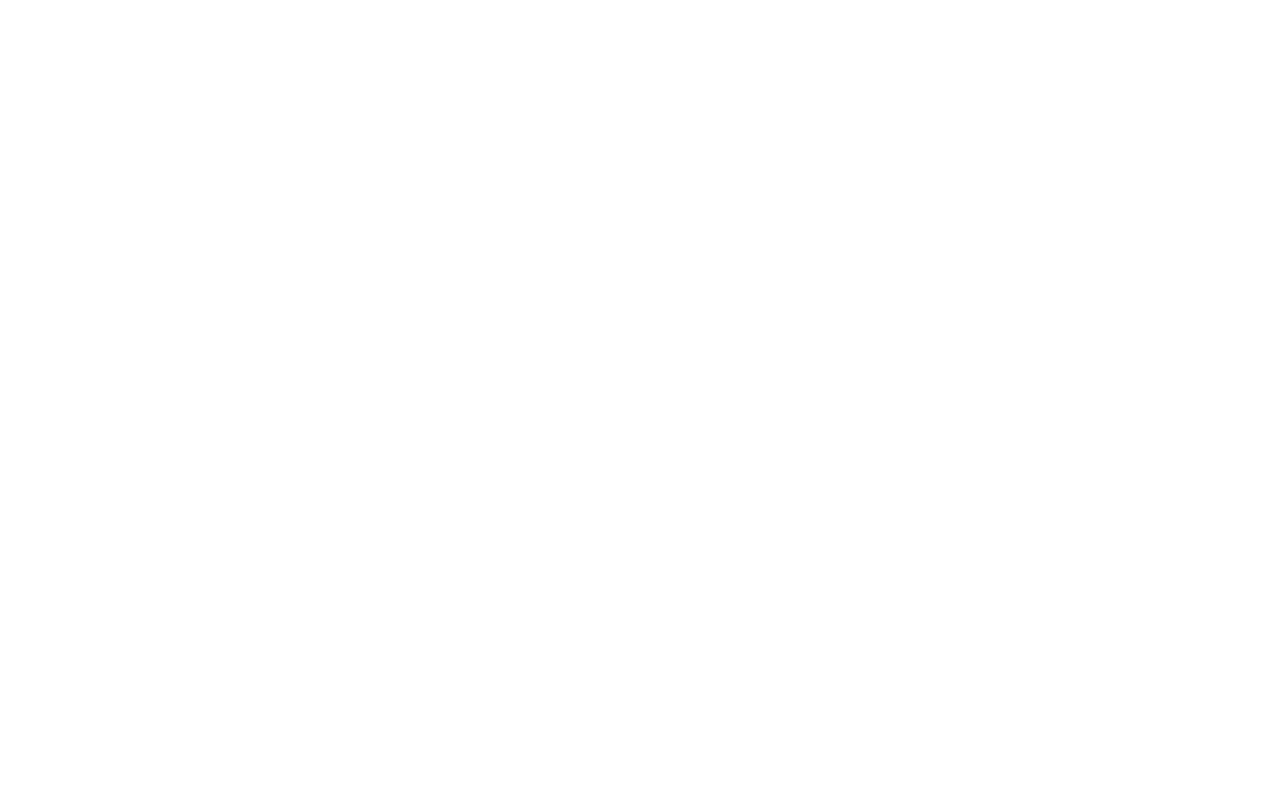
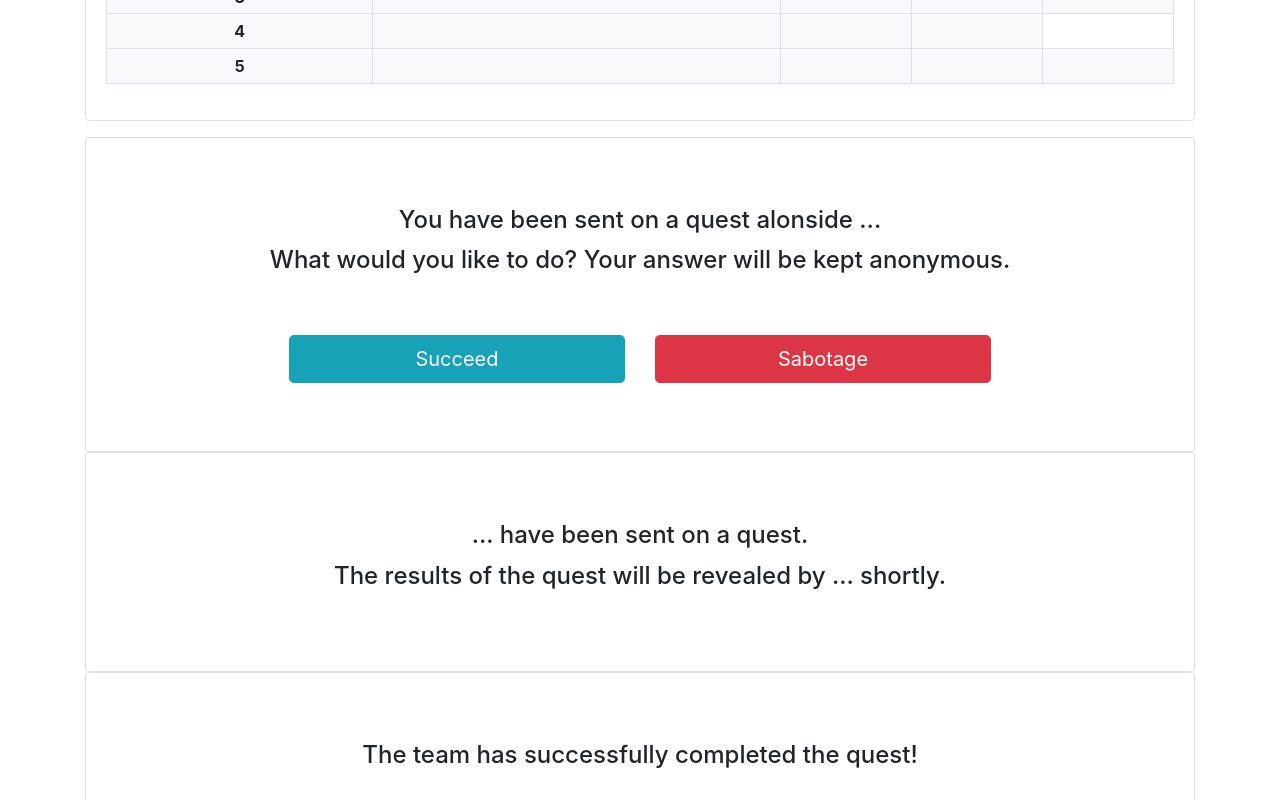
Before and after one commit to ben-dale/project-icarus, a Vue app in the folder client/: page /avalon/1 in a window 1280 px wide. Shown: the part 300-1100 px from the top of the page. Before the commit the page ends 800 px from the top, so only its background shows below. Built offline with nearby package versions, Linux system fonts and the light colour scheme; no server answers; the HTML template or start-up script is replaced by a standard one.

Commit message:
add some different game views

```diff
--- a/client/src/views/AvalonGame.vue
+++ b/client/src/views/AvalonGame.vue
@@ -96,10 +96,140 @@
             </div>
           </div>
         </div>
+
         <div class="row">
           <div class="col-md-12">
             <div class="card">
-              <div class="card-body">Sidd is deciding on who should go on the quest.</div>
+              <div class="card-body text-center">
+                <div class="row py-5">
+                  <div class="col-12">
+                    <h4 class="card-title">You have been sent on a quest alonside ...</h4>
+                    <h4
+                      class="card-title"
+                    >What would you like to do? Your answer will be kept anonymous.</h4>
+                  </div>
+                </div>
+                <div class="row pb-5">
+                  <div class="col-4 offset-2">
+                    <button class="btn btn-info btn-lg btn-block">Succeed</button>
+                  </div>
+                  <div class="col-4">
+                    <button class="btn btn-danger btn-lg btn-block">Sabotage</button>
+                  </div>
+                </div>
+              </div>
+            </div>
+          </div>
+        </div>
+
+        <div class="row">
+          <div class="col-md-12">
+            <div class="card">
+              <div class="card-body text-center">
+                <div class="row py-5">
+                  <div class="col-12">
+                    <h4 class="card-title">... have been sent on a quest.</h4>
+                    <h4 class="card-title">The results of the quest will be revealed by ... shortly.</h4>
+                  </div>
+                </div>
+              </div>
+            </div>
+          </div>
+        </div>
+
+        <div class="row">
+          <div class="col-md-12">
+            <div class="card">
+              <div class="card-body text-center">
+                <div class="row py-5">
+                  <div class="col-12">
+                    <h4 class="card-title">The team has successfully completed the quest!</h4>
+                  </div>
+                </div>
+              </div>
+            </div>
+          </div>
+        </div>
+
+        <div class="row">
+          <div class="col-md-12">
+            <div class="card">
+              <div class="card-body text-center">
+                <div class="row py-5">
+                  <div class="col-12">
+                    <h4 class="card-title">Evil have sabbotaged the quest! The team has failed.</h4>
+                  </div>
+                </div>
+              </div>
+            </div>
+          </div>
+        </div>
+
+        <div class="row">
+          <div class="col-md-12">
+            <div class="card">
+              <div class="card-body text-center">
+                <div class="row py-5">
+                  <div class="col-12">
+                    <h4 class="card-title">... has proposed that ... head out on the quest.</h4>
+                    <h4 class="card-title">What do you think?</h4>
+                    <h4 class="card-title">Your vote will be seen by the other players.</h4>
+                  </div>
+                </div>
+                <div class="row pb-5">
+                  <div class="col-4 offset-2">
+                    <button class="btn btn-success btn-lg btn-block">Agree</button>
+                  </div>
+                  <div class="col-4">
+                    <button class="btn btn-danger btn-lg btn-block">Disagree</button>
+                  </div>
+                </div>
+              </div>
+            </div>
+          </div>
+        </div>
+
+        <div class="row">
+          <div class="col-md-12">
+            <div class="card">
+              <div class="card-body">
+                <div class="row mb-3">
+                  <div class="col-2">
+                    <div class="py-5 bg-info border border-info rounded text-center text-white">
+                      <h5>Succeed</h5>
+                    </div>
+                  </div>
+                  <div class="col-2">
+                    <div class="py-5 bg-danger border border-danger rounded text-center text-white">
+                      <h5>Fail</h5>
+                    </div>
+                  </div>
+                  <div class="col-2">
+                    <div class="py-5 bg-light border rounded text-center">
+                      <h5>Result</h5>
+                    </div>
+                  </div>
+                  <div class="col-2">
+                    <div class="py-5 bg-light border rounded text-center">
+                      <h5>Result</h5>
+                    </div>
+                  </div>
+                </div>
+                <div class="row pb-3">
+                  <div class="col-2">
+                    <button class="btn btn-dark btn-block">Reveal</button>
+                  </div>
+                  <div class="col-2">
+                    <button class="btn btn-dark btn-block">Reveal</button>
+                  </div>
+                  <div class="col-2">
+                    <button class="btn btn-dark btn-block">Reveal</button>
+                  </div>
+                  <div class="col-2">
+                    <button class="btn btn-dark btn-block">Reveal</button>
+                  </div>
+                </div>
+              </div>
             </div>
           </div>
         </div>
@@ -143,7 +273,7 @@
       oberonSelected: false,
       players: [],
       name: "",
-      screen: "joinScreen",
+      screen: "gameScreen",
       team: "",
       role: ""
     };
```
